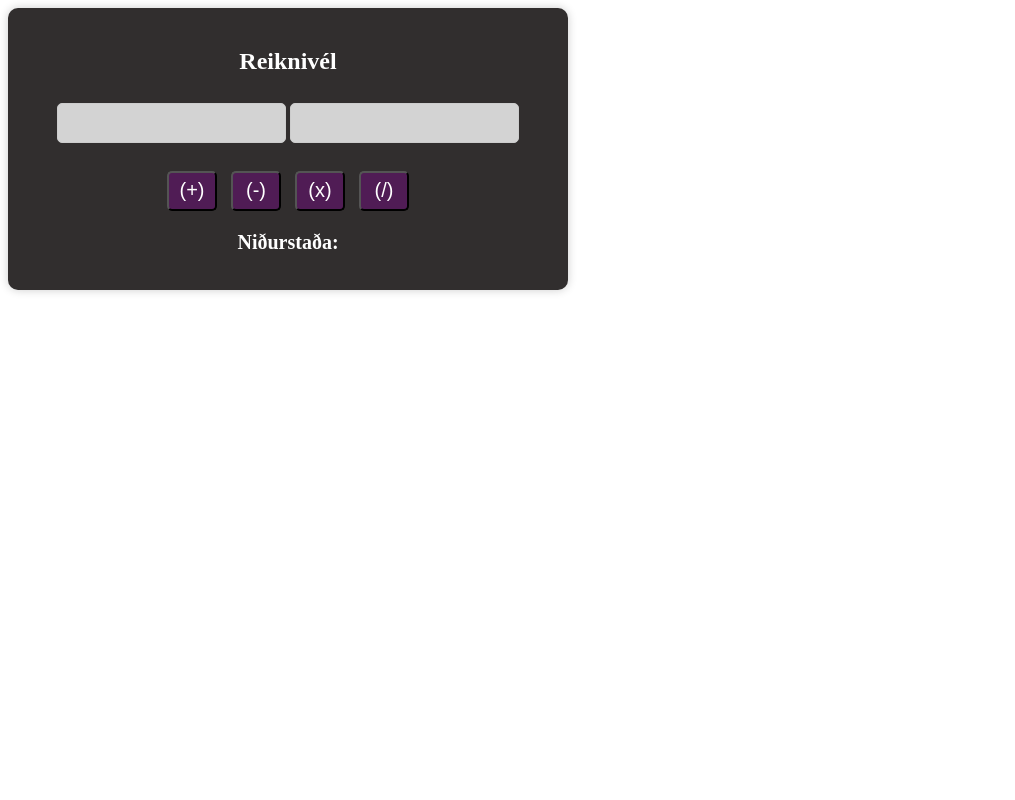
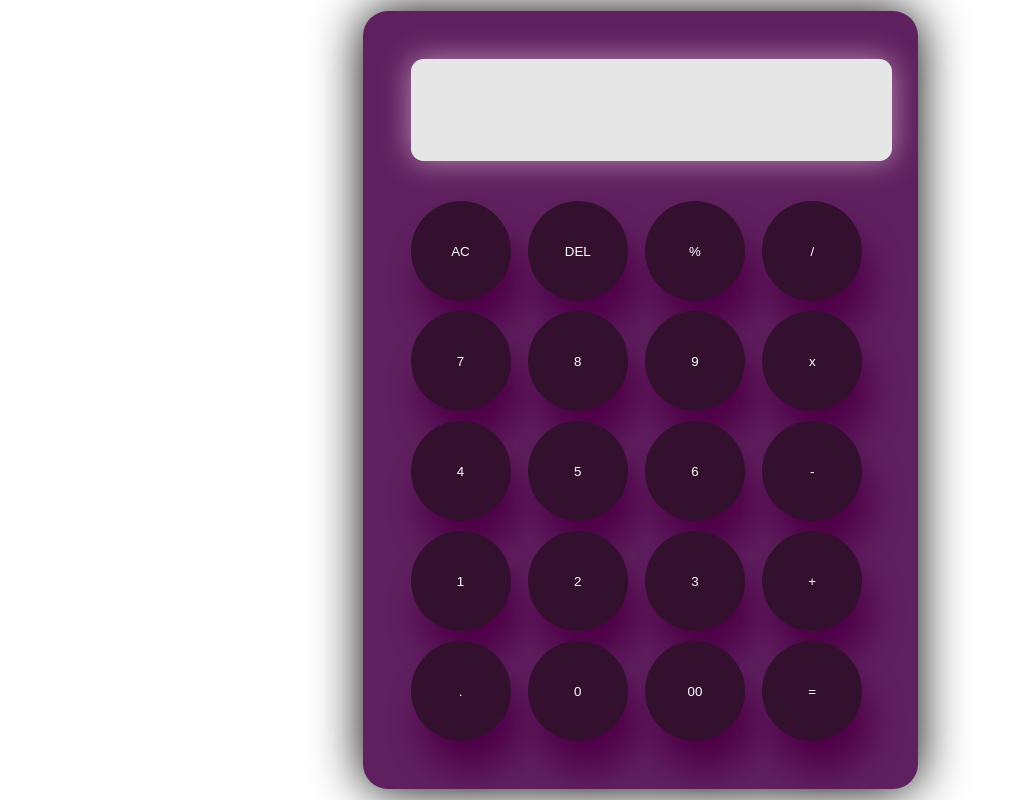
Before and after one commit to LeifurKolka/Skilaverkefni2, a plain HTML site: page index.html in a window 1280 px wide. Shown: the whole page, without its empty margins (0-1015 px from the left). Drawn offline with Linux system fonts and the light colour scheme.

Commit message:
Final version

```diff
--- a/script.js
+++ b/Proto1.js
@@ -22,5 +22,5 @@ function calculate(operator) {
             break;
     }
 
-    document.ElementById("result").innerText = "Niðurstaða: " + result;
+    document.getElementById("result").innerText = "Niðurstaða: " + result;
 }
--- a/index.html
+++ b/index.html
@@ -3,27 +3,39 @@
   <head>
     <meta charset="UTF-8" />
     <meta name="viewport" content="width=device-width, initial-scale=1.0" />
-    <title>Skilaverkefni 2</title>
+    <title>Document</title>
     <link rel="stylesheet" href="/styles.css" />
   </head>
   <body>
-    <section class="calculator">
-      <h1>Reiknivél</h1>
-      <div class="inputs">
-        <input type="number" class="num1" />
-        <input type="number" class="num2" />
+    <div class="calculator">
+      <input type="text" readonly class="display" />
+      <div class="keys">
+        <button onclick="clearAll()" class="clear">AC</button>
+        <button onclick="deleteLast()" class="del">DEL</button>
+        <button onclick="selectOperator('%')" class="operator">%</button>
+        <button onclick="selectOperator('/')" class="operator">/</button>
+
+        <button onclick="selectNumber('7')" class="operator">7</button>
+        <button onclick="selectNumber('8')" class="operator">8</button>
+        <button onclick="selectNumber('9')" class="operator">9</button>
+        <button onclick="selectOperator('*')" class="operator">x</button>
+
+        <button onclick="selectNumber('4')" class="operator">4</button>
+        <button onclick="selectNumber('5')" class="operator">5</button>
+        <button onclick="selectNumber('6')" class="operator">6</button>
+        <button onclick="selectOperator('-')" class="operator">-</button>
+
+        <button onclick="selectNumber('1')" class="operator">1</button>
+        <button onclick="selectNumber('2')" class="operator">2</button>
+        <button onclick="selectNumber('3')" class="operator">3</button>
+        <button onclick="selectOperator('+')" class="operator">+</button>
+
+        <button onclick="selectNumber('.')" class="operator">.</button>
+        <button onclick="selectNumber('0')" class="operator">0</button>
+        <button onclick="selectNumber('00')" class="operator">00</button>
+        <button onclick="calculateNumbers()" class="operator">=</button>
       </div>
-      <div class="buttons">
-        <button onclick="calculate('+')">(+)</button>
-        <button onclick="calculate('-')">(-)</button>
-        <button onclick="calculate('*')">(x)</button>
-        <button onclick="calculate('/')">(/)</button>
-      </div>
-      <div class="results">
-        <h2 id="result">Niðurstaða: </h2>
-      </div>
-    </section>
-
-    <script src="script.js"></script>
+    </div>
+    <script src="/index.js"></script>
   </body>
 </html>
--- /dev/null
+++ b/index.js
@@ -0,0 +1,61 @@
+const display = document.querySelector(".display");
+
+let firstNumber = null;
+let selectedOperator = null;
+
+function clearAll() {
+    display.value = 0;
+};
+
+function updateDisplay(num) {
+    display.value = num;
+}
+
+function deleteLast() {
+    if(display.value === "0" || display.value.length === 1) {
+        return
+    }
+    if(display.value.length === 1) {
+        updateDisplay(0)
+    } else {
+
+
+        updateDisplay(display.value.slice(0, -1));
+    }
+};
+
+function selectOperator(operator) {
+    firstNumber = Number(display.value);
+    selectedOperator = operator;
+    updateDisplay(0);
+};
+
+function selectNumber(num) {
+
+    if(display.value === "0") {
+        updateDisplay(num)
+    } else {
+
+        updateDisplay(display.value + num);
+    }
+};
+
+function calculateNumbers(operator) {
+    let result;
+    const secondNumber = Number(display.value);
+    if(selectedOperator === "-") {
+        result = firstNumber - secondNumber;
+    } else if  (selectedOperator === "+") {
+        result = firstNumber + secondNumber;
+    }
+    else if  (selectedOperator === "*") {
+        result = firstNumber * secondNumber;
+    }
+    else if  (selectedOperator === "/") {
+        result = firstNumber / secondNumber;
+    } else if (selectedOperator === "%") {
+        result = firstNumber * (secondNumber / 100);
+    }
+    updateDisplay(result)
+
+};
--- /dev/null
+++ b/protostyles1.css
@@ -0,0 +1,46 @@
+.calculator {
+    background-color: rgb(49, 46, 46);
+    color: white;
+    padding: 20px 30px;
+    border-radius: 10px;
+    box-shadow: 0 0 10px rgba(0, 0, 0, 0.2);
+    text-align: center;
+    width: 500px;
+}
+
+.num1 {
+    background-color: lightgrey;
+}
+
+.num2 {
+    background-color: lightgrey;
+}
+
+input {
+    padding: 10px;
+    margin: 8px 0;
+    border-radius: 5px;
+    border: 1px solid #ccc;
+    font-size: 16px;
+}
+
+
+.buttons {
+    margin: 15px 0;
+}
+
+button {
+     width: 50px;
+    height: 40px;
+    font-size: 20px;
+    margin: 5px;
+    background: #501c55;
+    color: white;
+    border-radius: 5px;
+    transition: 0.2s;
+}
+
+#result {
+    margin-top: 15px;
+    font-size: 20px;
+}
--- a/styles.css
+++ b/styles.css
@@ -1,46 +1,54 @@
-.calculator {
-    background-color: rgb(49, 46, 46);
-    color: white;
-    padding: 20px 30px;
-    border-radius: 10px;
-    box-shadow: 0 0 10px rgba(0, 0, 0, 0.2);
-    text-align: center;
-    width: 500px;
+body {
+    background-color: hsl(0, 0, 95%);
+    margin: 0;
+    display: flex;
+    align-items: center;
+    justify-content: center;
+    min-height: 100vh;
 }
 
-.num1 {
-    background-color: lightgrey;
+.calculator {
+    background-color: rgb(95, 32, 95);
+    box-shadow: 0px 0px 50px black;
+    max-width: 600px;
+    padding: 3rem;
+    border-radius: 25px;
 }
 
-.num2 {
-    background-color: lightgrey;
-}
-
-input {
-    padding: 10px;
-    margin: 8px 0;
-    border-radius: 5px;
-    border: 1px solid #ccc;
-    font-size: 16px;
-}
-
-
-.buttons {
-    margin: 15px 0;
+.keys {
+    display: grid;
+    grid-template-columns: repeat(4, 1fr);
+    gap: 10px;
+    margin-top: 40px;
 }
 
 button {
-     width: 50px;
-    height: 40px;
-    font-size: 20px;
-    margin: 5px;
-    background: #501c55;
+    height: 100px;
+    width: 100px;
+    border: none;
+    border-radius: 50%;
+    box-shadow: 10px 30px 30px hsl(305, 95%, 16%);
+    background-color: rgb(51, 16, 46);
     color: white;
-    border-radius: 5px;
-    transition: 0.2s;
+    transition: 100ms ease-in;
+    cursor: pointer;
 }
 
-#result {
-    margin-top: 15px;
-    font-size: 20px;
+button:hover {
+    background-color: hsl(0, 0%, 89%);
+    transform: translateY(-5px) scale(1.05);
 }
+
+.display {
+    height: 100px;
+    width: 100%;
+    border: 4px hsl(0, 0%, 90%);
+    background-color: hsl(0, 0%, 90%);
+    border-radius: 12.5px;
+    box-shadow: 0px 0px 30px hsl(310, 23%, 64%);
+    color: black;
+    text-align: end;
+    padding-right: 20px;
+    font-size: 2rem;
+    font-weight: bold;
+}
```
Also changed, not shown: Proto1.html (added, +29 -0 lines).
